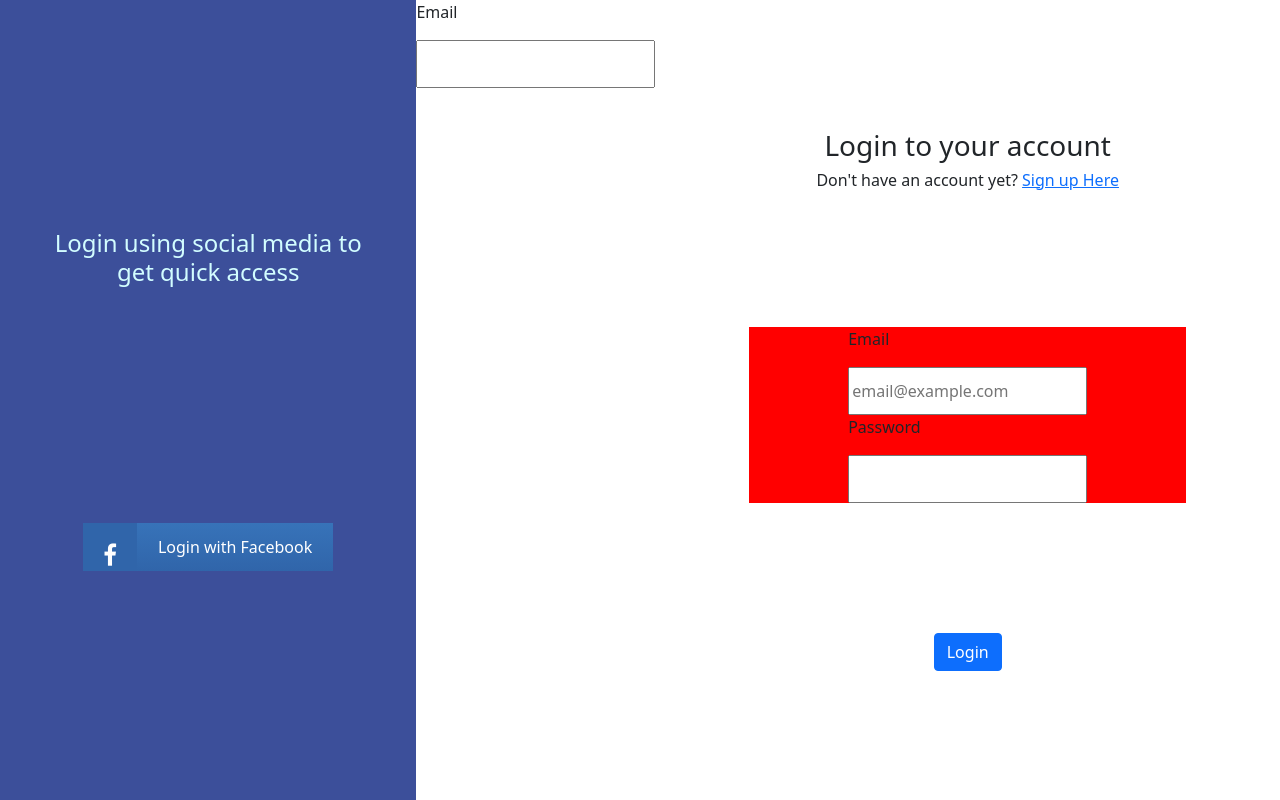
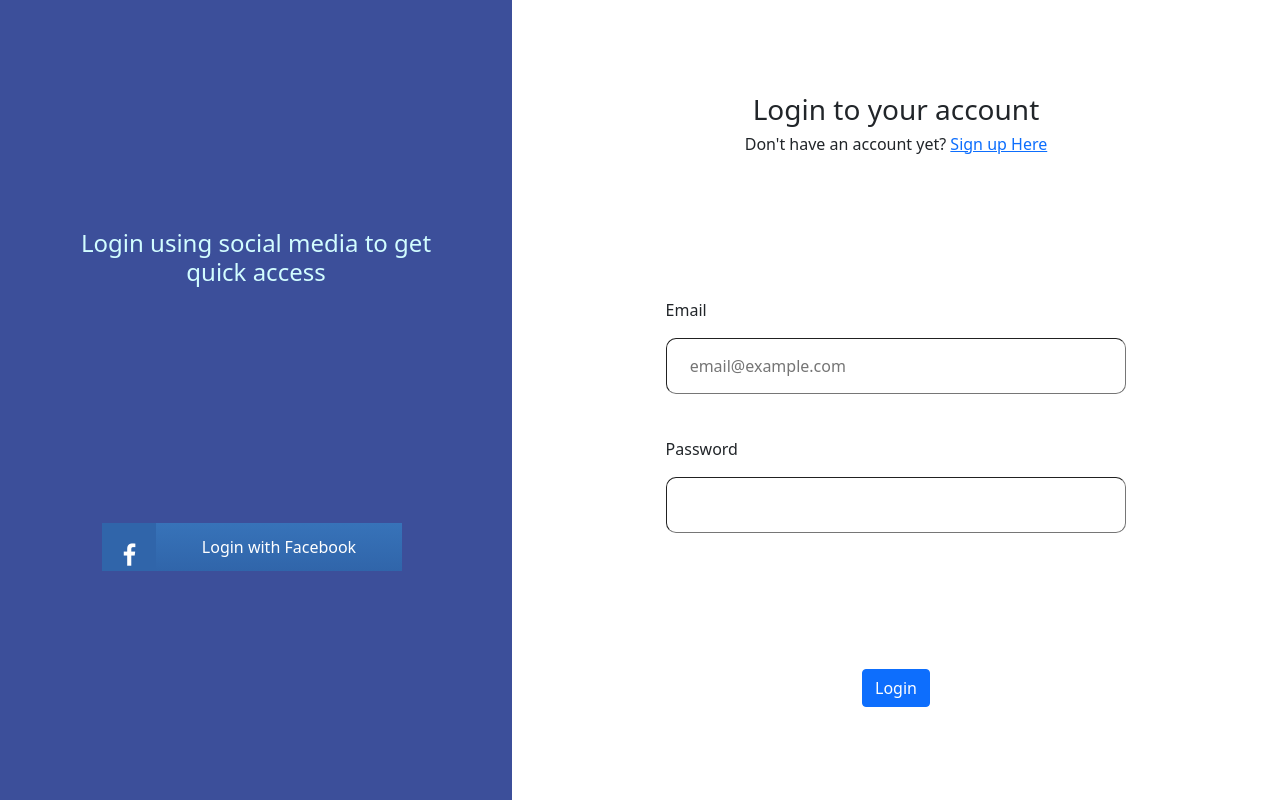
Before and after one commit to inginerie-software-22-23/proiect-inginerie-software-mandat, an Angular app in the folder Frontend/MANDAT-FE/: page / in a window 1280 px wide. Built offline with nearby package versions, Linux system fonts and the light colour scheme.

Commit message:
feat(fe): add form-input box-shadows on focus

```diff
--- a/Frontend/MANDAT-FE/src/app/components/form-input/form-input.component.css
+++ b/Frontend/MANDAT-FE/src/app/components/form-input/form-input.component.css
@@ -1,5 +1,13 @@
-input{
-    height: 3rem;
-    /* width: 100; */
+input {
+  height: 3.5rem;
+  width: 100%;
+  padding-left: 5%;
+  border-radius: 10px;
+  border-width: 1px;
+  transition: all 0.15s ease-in;
+}
 
+input:focus {
+  box-shadow: 5px 5px 8px rgba(115, 133, 253, 0.5),
+    -5px -5px 8px rgba(115, 133, 253, 0.5);
 }
--- a/Frontend/MANDAT-FE/src/app/pages/login/login/login.component.css
+++ b/Frontend/MANDAT-FE/src/app/pages/login/login/login.component.css
@@ -93,51 +93,16 @@
 }
 
 .login-form-inputs-container {
-  /* width: 3px; */
-  width: 70%;
-  background-color: red;
+  height: 40%;
+  width: 100%;
+  /* background-color: red; */
   text-align: start;
   display: flex;
   flex-direction: column;
   align-items: center;
-}
-.login-form-inputs-center{
-    /* width: 80%; */
-    width: auto;
-
-    background-color: blue;
+  justify-content: space-evenly;
 }
 
-.mb-3{
-    display: flex;
-    flex-direction: column;
-    align-items: center;
-    justify-content: center;
-    text-align: start;
+app-form-input{
+  width: 60%;
 }
-
-/* *{
-    font-family: "Tomorrow", sans-serif;
-}
-
-.container{
-    background-color: red;
-}
-
-.box{
-    height: 50%;
-    width: 75%;
-    background-color: white;
-    display: flex;
-}
-
-.external-login-options{
-    width: 40%;
-    height: 100%;
-    background: #3C4F9A;
-}
-
-.login-form{
-    width: auto;
-
-}  */
--- a/Frontend/MANDAT-FE/src/app/pages/login/login/login.component.html
+++ b/Frontend/MANDAT-FE/src/app/pages/login/login/login.component.html
@@ -9,8 +9,6 @@
     </a>
   </div>
 
-  <app-form-input label="Email" ></app-form-input>
-
   <div class="login-form">
     <div class="login-form-header">
       <h3>Login to your account</h3>
@@ -21,83 +19,12 @@
     </div>
 
     <div class="login-form-inputs-container">
-  <app-form-input label="Email" placeholder="email@example.com" ></app-form-input>
-  <app-form-input label="Password" type="password" ></app-form-input>
-
-      <!-- <div class="mb-3">
-        <label for="staticEmail" class="col-sm-2 col-form-label">Email</label>
-        <div class="col-sm-8">
-          <input
-            type="text"
-            class="form-control"
-            id="staticEmail"
-            placeholder="email@example.com"
-          />
-        </div>
-      </div>
-
-      <div class="mb-3">
-        <label for="inputPassword" class="col-sm-2 col-form-label"
-          >Password</label
-        >
-        <div class="col-sm-8">
-          <input type="password" class="form-control" id="inputPassword" />
-        </div>
-      </div> -->
+      <app-form-input
+        label="Email"
+        placeholder="email@example.com"
+      ></app-form-input>
+      <app-form-input label="Password" type="password"></app-form-input>
     </div>
     <button type="button" class="btn btn-primary">Login</button>
   </div>
 </div>
-<!--
- <div
-  class="container d-flex justify-content-center align-items-center"
-  style="height: 100vh; width: 100vw   ;"
->
-  <div class="box">
-    <div class="external-login-options">
-        <p>Login using social media to get quick access</p>
-        <div class="btn btn-primary">Login with Facebook</div>
-    </div>
-    <div class="login-form">
-      <p class="fw-bolder fs-2">Login to your account</p>
-      <span class="fw-normal">Don't have an account?</span>
-      <span class="fw-lighter">
-        <a href="">Sign up Here</a>
-      </span>
-
-      <div class="mb-3">
-        <label for="staticEmail" class="col-sm-2 col-form-label">Email</label>
-        <div class="col-sm-10">
-          <input
-            type="text"
-            class="form-control"
-            id="staticEmail"
-            placeholder="email@example.com"
-          />
-        </div>
-      </div>
-      <div class="mb-3">
-        <label for="inputPassword" class="col-sm-2 col-form-label"
-          >Password</label
-        >
-        <div class="col-sm-10">
-          <input type="password" class="form-control" id="inputPassword" />
-        </div>
-      </div>
-
-      <div class="form-check">
-        <input
-          class="form-check-input"
-          type="checkbox"
-          value=""
-          id="flexCheckDefault"
-        />
-        <label class="form-check-label" for="flexCheckDefault">
-          Remember me
-        </label>
-      </div>
-
-      <button type="button" class="btn btn-primary">Login</button>
-    </div>
-  </div>
-</div>  -->
```
